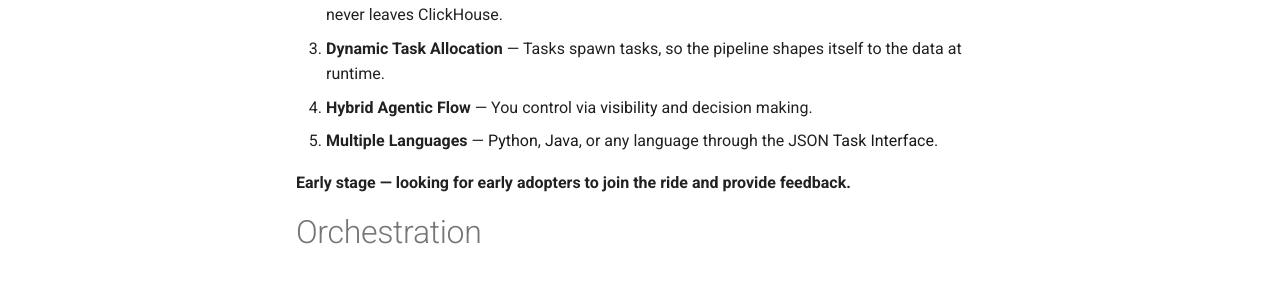
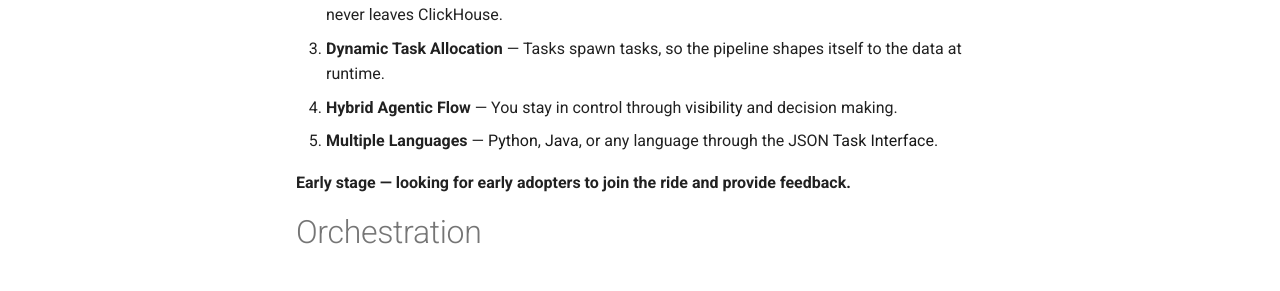
Before and after one commit to kolodkin/aaiclick, an MkDocs documentation site: the page built from docs/index.md, in a window 1280 px wide and 900 px high. Shown: the part 387-678 px from the top of the window. Built offline with MkDocs 1.6.1 and Material for MkDocs 9.7.7, drawn with Linux system fonts in a browser that asks for light colours; comment, search, counter and statistics services are not loaded.

Commit message:
Smooth the hybrid agentic flow wording
Co-Authored-By: Claude Fable 5.2 <noreply@anthropic.com>
Claude-Session: https://claude.ai/code/session_01LcC1uDWrwn24z2hHnQSJne

```diff
--- a/docs/index.md
+++ b/docs/index.md
@@ -6,7 +6,7 @@ aaiclick is an agent-first data framework: orchestration and a ClickHouse data w
 1. **Agent First (MCP)** — Your coding agent runs jobs, queries data, traces [lineage](user_guide/lineage.md), and builds dashboards.
 2. **Pandas-like Objects at ClickHouse Scale** — Tables behave like Python [objects](user_guide/object.md); the data never leaves ClickHouse.
 3. **Dynamic Task Allocation** — Tasks spawn tasks, so the pipeline shapes itself to the data at runtime.
-4. **Hybrid Agentic Flow** — You control via [visibility](https://github.com/kolodkin/aaiclick/blob/main/docs/designs/ui.md) and decision making.
+4. **Hybrid Agentic Flow** — You stay in control through [visibility](https://github.com/kolodkin/aaiclick/blob/main/docs/designs/ui.md) and decision making.
 5. **Multiple Languages** — [Python](user_guide/task_api_python.md), [Java](user_guide/task_api_java.md), or any language through the JSON [Task Interface](user_guide/task_interface.md).
 
 **Early stage — looking for early adopters to join the ride and provide feedback.**
```
Also changed, not shown: README.md (+1 -1 lines).
